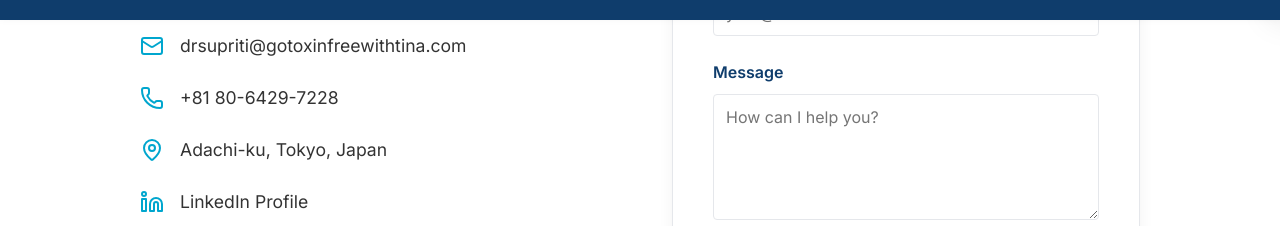
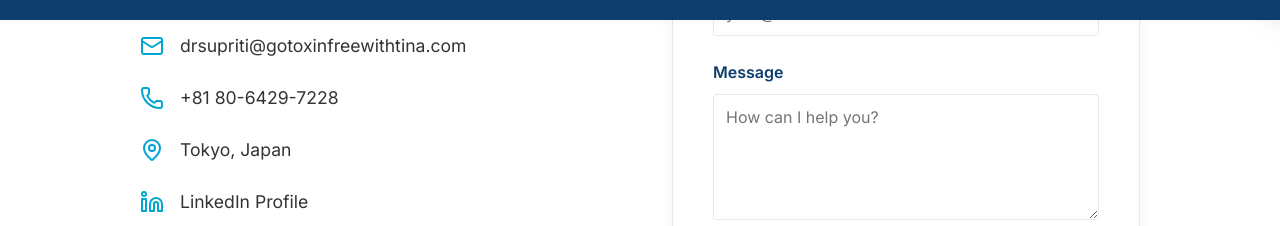
Before and after one commit to GoToxinFree/GoToxinFreeWithTina_Website, a Next.js app: page /contact in a window 1280 px wide. Shown: the part 780-1006 px from the top of the page. Built offline with nearby package versions, Linux system fonts and the light colour scheme.

Commit message:
Update contact address to Tokyo, Japan

```diff
--- a/src/app/contact/page.tsx
+++ b/src/app/contact/page.tsx
@@ -71,7 +71,7 @@ export default function Contact() {
             </div>
             <div className="contact-info-item">
               <MapPin className="contact-info-icon" size={24} />
-              <span>Adachi-ku, Tokyo, Japan</span>
+              <span>Tokyo, Japan</span>
             </div>
             <div className="contact-info-item" style={{ marginTop: '1rem' }}>
               <a href="https://jp.linkedin.com/in/supritidas" target="_blank" rel="noopener noreferrer" style={{ display: 'flex', alignItems: 'center', gap: '1rem', color: 'inherit', textDecoration: 'none' }}>
```
